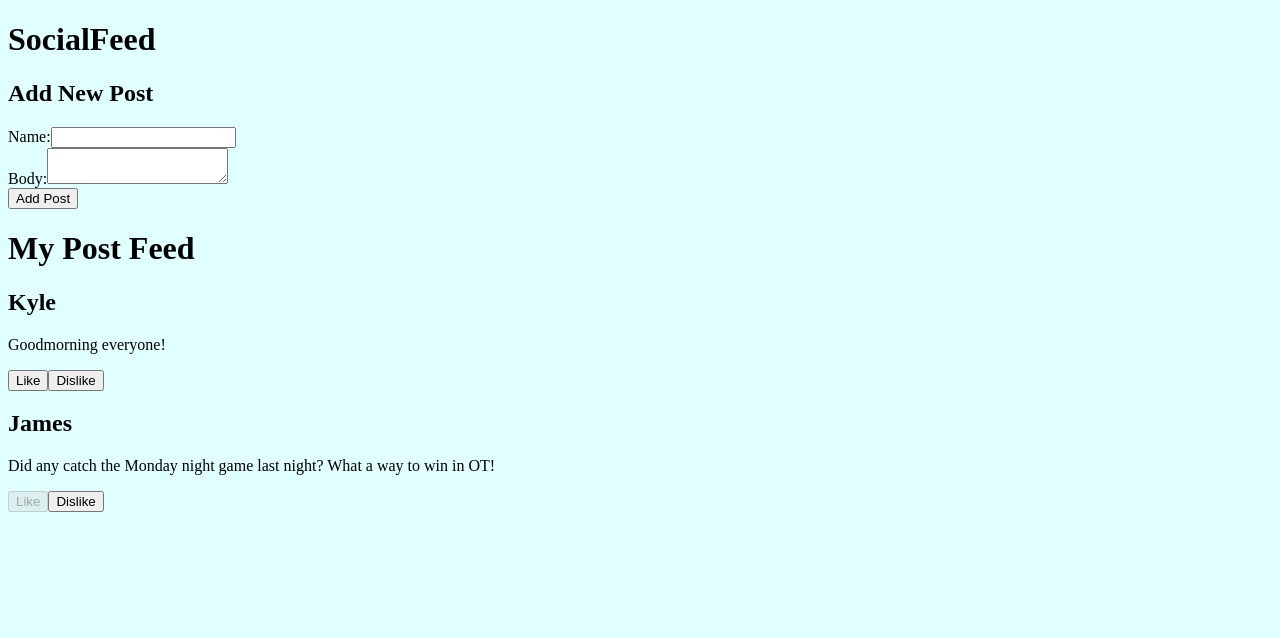
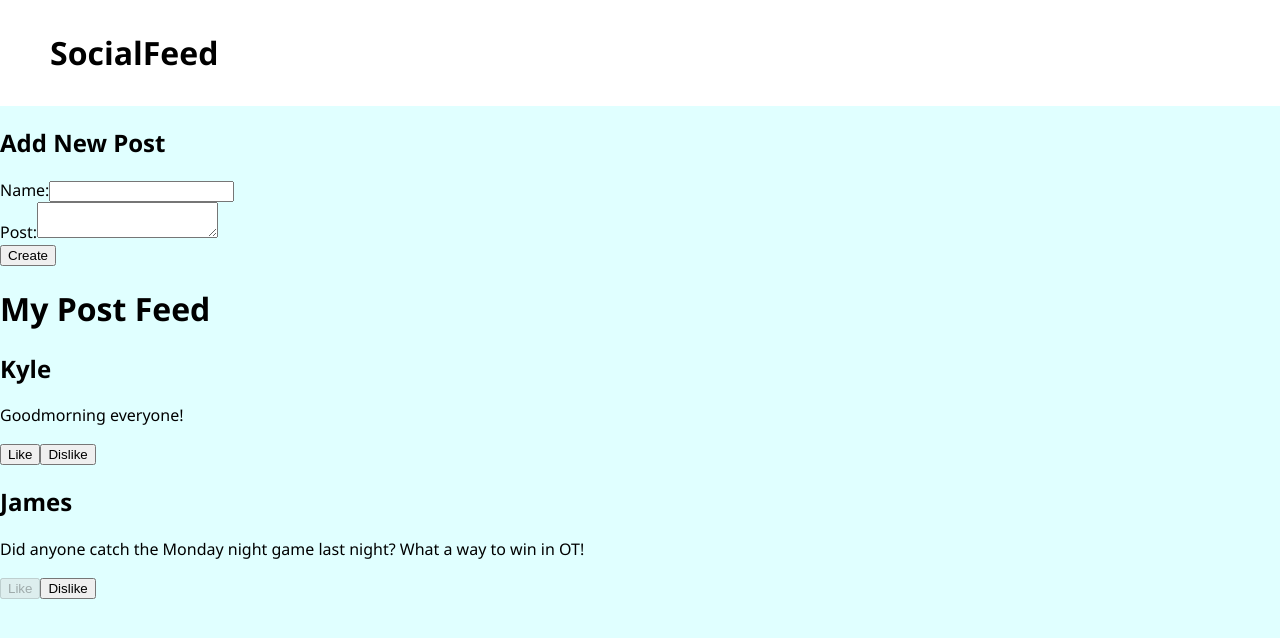
Before and after one commit to Kpun763/SocialFeed, a React (Create React App) app: page / in a window 1280 px wide. Shown: the top 638 px of the page. Built offline with nearby package versions, Linux system fonts and the light colour scheme.

Commit message:
Adding some css to the app.css and header.css

```diff
--- a/src/App.css
+++ b/src/App.css
@@ -1,3 +1,7 @@
 body {
     background-color: lightcyan;
+    font-family: 'Segoe UI', Tahoma, Geneva, Verdana, sans-serif;
+    margin: 0;
+    padding: 0;
+    box-sizing: border-box;
 }
--- a/src/App.jsx
+++ b/src/App.jsx
@@ -14,7 +14,7 @@ function App() {
     {
       id: 2,
       name: 'James',
-      body: "Did any catch the Monday night game last night? What a way to win in OT!",
+      body: "Did anyone catch the Monday night game last night? What a way to win in OT!",
       liked: true,
     }
   ];
--- /dev/null
+++ b/src/Components/Header/Header.css
@@ -0,0 +1,4 @@
+header {
+    background-color: white;
+    padding: 10px 50px;
+}
--- a/src/Components/Header/Header.jsx
+++ b/src/Components/Header/Header.jsx
@@ -1,3 +1,5 @@
+import './Header.css';
+
 const Header = ({}) => {
     return ( <header>
         <h1>SocialFeed</h1>
--- a/src/Components/NewPostForm/NewPostForm.jsx
+++ b/src/Components/NewPostForm/NewPostForm.jsx
@@ -1,16 +1,15 @@
-import React, {useState} from "react";
+import React, { useState } from "react";
 
-
-const NewPostForm = ({onAddPost}) => {
-    const [newPost, setNewPost] = useState({name: '', body: ''});
+const NewPostForm = ({ onAddPost }) => {
+  const [newPost, setNewPost] = useState({ name: "", body: "" });
   const handleChange = (e) => {
-        const {name, value} = e.target;
-        setNewPost({...newPost, [name]: value });
+    const { name, value } = e.target;
+    setNewPost({ ...newPost, [name]: value });
   };
   const handleSubmit = (e) => {
     e.preventDefault();
     onAddPost(newPost);
-        setNewPost({name: '', body: ''});
+    setNewPost({ name: "", body: "" });
   };
 
   return (
@@ -23,18 +22,16 @@ const NewPostForm = ({onAddPost}) => {
             type="text"
             name="name"
             value={newPost.name}
-                    onChange={handleChange}/>
+            onChange={handleChange}
+          />
         </label>
-                <br/>
+        <br />
         <label>
-                    Body:
-                    <textarea
-                    name="body"
-                    value={newPost.body}
-                    onChange={handleChange}/>
+          Post:
+          <textarea name="body" value={newPost.body} onChange={handleChange} />
         </label>
-                <br/>
-                <button type="submit">Add Post</button>
+        <br />
+        <button type="submit">Create</button>
       </form>
     </div>
   );
```
Lines whose indentation alone changed are shown as unchanged.
